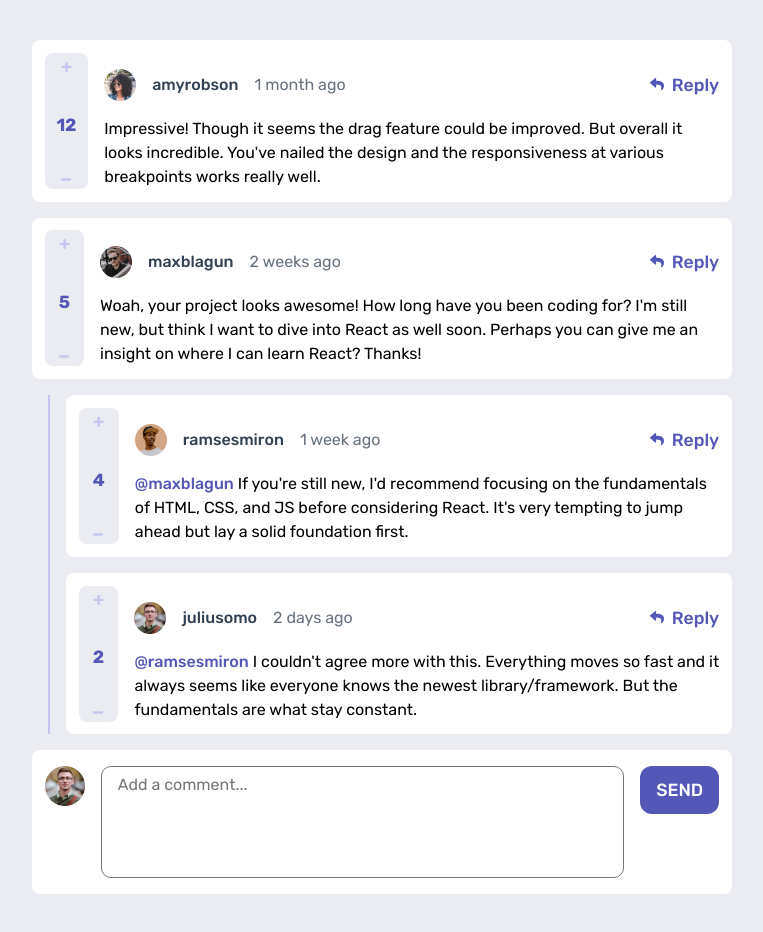
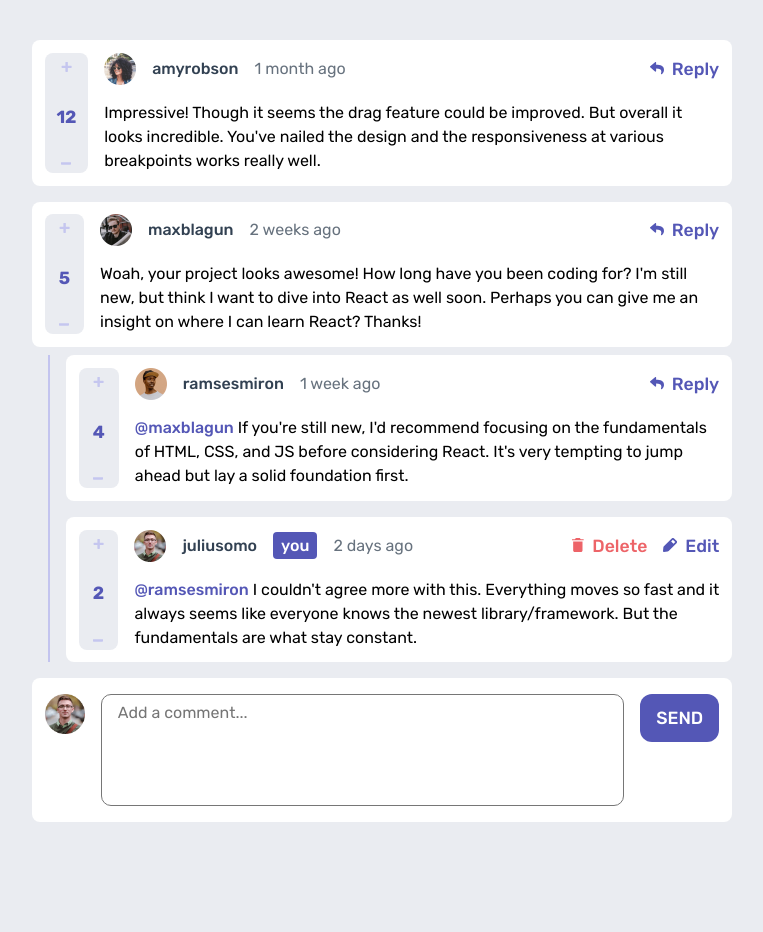
Before and after one commit to HIIfeanyichukwu/Interactive-comment-section, a React (Vite) app: page / in a window 1280 px wide. Shown: the top 932 px of the page, without its empty margins (258-1021 px from the left). After the commit the page ends 902 px from the top, so only its background shows below. Built offline with nearby package versions, Linux system fonts and the light colour scheme.

Commit message:
current user signifier in the Avatar component done

```diff
--- a/src/App.jsx
+++ b/src/App.jsx
@@ -1,32 +1,31 @@
 import { useState } from 'react'
-import styled from 'styled-components'
 import './styles/App.css'
 import Comment from './components/Comment'
 import InputBox from './components/InputBox'
 import data from './util/data.json'
 
 
-const Comments = styled.div`
-  div + div {
-    margin-block-start: 1rem;
-  }
-`
 
 function App() {
   const [comments, setComments] = useState(data['comments']);
+  const [currentUser, setCurrentUser] = useState(data.currentUser)
 
   let comments_map = Array.from(comments)
 
   return (
     <div className="App">
       <div className="container">
-        <Comments>
+        <div className='comments'>
           {
             comments_map.map(comment => {
-              return <Comment key={comment.id} comment={comment}/>
+              return <Comment
+                key={comment.id}
+                comment={comment}
+                currentUser={currentUser}
+              />
             })
           }
-        </Comments>
+        </div>
         <InputBox/>
       </div>
     </div>
--- a/src/components/Avatar.jsx
+++ b/src/components/Avatar.jsx
@@ -13,17 +13,29 @@ const User = styled.div`
         color: hsl(212, 24%, 26%);
         font-weight: 500;
     }
+    .user {
+        color: #fff;
+        background-color: hsl(238, 40%, 52%);
+        padding: .1rem .5rem;
+        border-radius: 4px;
+        font-weight: 500;
+    }
     .date {
         color: hsl(211, 10%, 45%);
     }
 
 `
 
-const Avatar = ({user, createdAt}) => {
+const Avatar = ({user, createdAt, currentUser}) => {
+    let currentuser;
+    if (user.username == currentUser.username) {
+        currentuser = <span className="user">you</span>
+    }
   return (
     <User>
         <img src={user["image"].webp} alt="user image" className="avatar" />
         <span className="user-name">{user.username}</span>
+        {currentuser}
         <span className="date">{createdAt}</span>
     </User>
   )
--- a/src/components/Comment.jsx
+++ b/src/components/Comment.jsx
@@ -4,11 +4,10 @@ import Score from './Score'
 import CommentContent from './CommentContent'
 import Replies from './Replies'
 
-const Comments = styled.div`
-    div + div {
-        margin-block-start: .5rem;
+const CommentMain = styled.div`
+    & + & {
+        margin-block-start: 1rem;
     }
-
 `
 
 const CommentComponent = styled.div`
@@ -21,18 +20,25 @@ const CommentComponent = styled.div`
     position: relative;
     flex-direction: column;
 
+    & + & {
+        margin-block-start: 1rem;
+    }
+
     @media (min-width: 740px) {
         flex-direction: row;
     }
 `
 
-const Comment = ({comment}) => {
+const Comment = ({comment, currentUser}) => {
   return (
-    <Comments >
+    <CommentMain >
 
-        <CommentComponent>
+        <CommentComponent className='comment-component'>
             <Score score={comment.score}/>
-            <CommentContent comment={comment}/>
+            <CommentContent
+                comment={comment}
+                currentUser={currentUser}
+            />
         </CommentComponent>
 
         {
@@ -44,9 +50,14 @@ const Comment = ({comment}) => {
 
                       return (
 
-                        <CommentComponent key={reply.id}>
+                        <CommentComponent
+                        className='comment-component'
+                        key={reply.id}>
                             <Score score={reply.score}/>
-                            <CommentContent comment={reply}/>
+                            <CommentContent
+                                comment={reply}
+                                currentUser={currentUser}
+                            />
                         </CommentComponent>
                       )
                     })
@@ -56,7 +67,7 @@ const Comment = ({comment}) => {
             : null
         }
 
-    </Comments>
+    </CommentMain>
   )
 }
 
--- a/src/components/CommentContent.jsx
+++ b/src/components/CommentContent.jsx
@@ -14,7 +14,7 @@ const Main = styled.div`
   }
 `
 
-const CommentContent = ({comment}) => {
+const CommentContent = ({comment, currentUser}) => {
 
   let {createdAt, user} = comment;
   let replyingTo;
@@ -29,6 +29,7 @@ const CommentContent = ({comment}) => {
         <CommentHeader
           user={user}
           createdAt={createdAt}
+          currentUser={currentUser}
         />
         <main className="comment-main">
           {replyingTo} {comment.content}
--- a/src/components/CommentHeader.jsx
+++ b/src/components/CommentHeader.jsx
@@ -1,4 +1,4 @@
-import React from 'react'
+import React, { lazy, Suspense } from 'react'
 import styled from 'styled-components'
 import Reply from './Reply'
 import Avatar from './Avatar'
@@ -6,16 +6,31 @@ import Avatar from './Avatar'
 const Header = styled.header`
   display: flex;
   justify-content: space-between;
+  align-items: center;
+
+  div + div {
+    margin-block-start: 0px;
+  }
 `
 
-const CommentHeader = ({user, createdAt}) => {
+const CommentHeader = ({user, createdAt, currentUser}) => {
+  let UserOptions;
+  if (currentUser) {
+    if (user.username == currentUser.username) {
+      UserOptions = lazy(() => import('./UserOptions'))
+    }
+  }
   return (
   <Header>
     <Avatar
       user={user}
       createdAt={createdAt}
+      currentUser={currentUser}
     />
-    <Reply/>
+    {(UserOptions) ?
+    <Suspense>
+      <UserOptions/>
+    </Suspense>: <Reply/>}
   </Header>
   )
 }
--- a/src/components/UserOptions.jsx
+++ b/src/components/UserOptions.jsx
@@ -5,6 +5,15 @@ import styled from 'styled-components'
 const Options = styled.div`
     display: flex;
     gap: 1rem;
+    position: absolute;
+    bottom: 1.5rem;
+    right: .8rem;
+    align-items: center;
+    margin-block-start: 0;
+
+    @media (min-width: 740px) {
+        position: static;
+    }
 `
 
 const Btn = styled.button`
--- a/src/styles/App.css
+++ b/src/styles/App.css
@@ -16,3 +16,7 @@
         max-width: 700px;
     }
 }
+
+.App * {
+    transition: .1s;
+}
```
Also changed, not shown: src/components/Replies.jsx (+5 -5 lines).
